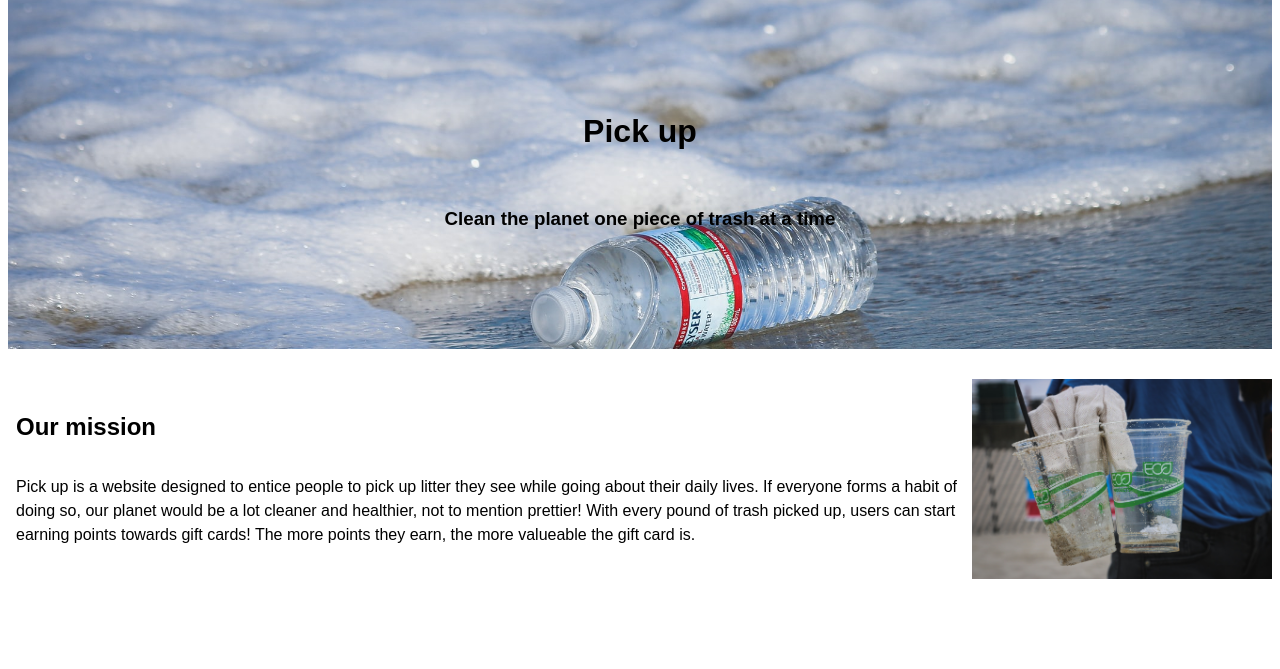
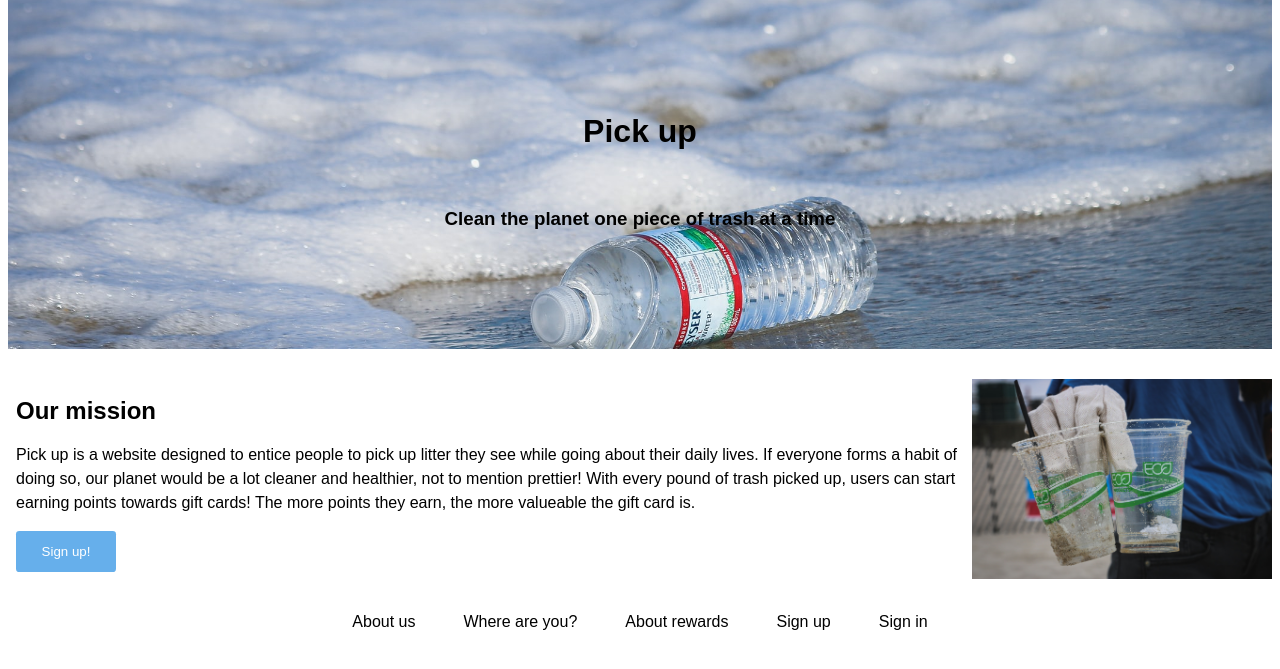
Before and after one commit to aevans1910/pick-up, a PHP site: page / in a window 1280 px wide. Shown: the part 81-750 px from the top of the page. Run offline with PHP 8.4, Linux system fonts and the light colour scheme.

Commit message:
[add] more styling and content to pages

```diff
--- a/index.html
+++ b/index.html
@@ -16,10 +16,10 @@
                 <img src="images/logo.jpg" width="auto" height="75">
             </a> -->
             <div class="Buttons">
-                <a class="nav-item nav-link" href="#cards">Home</a>
-                <a class="nav-item nav-link" href="#long-image">Location</a>
-                <a class="nav-item nav-link" href="#vid-and-text">Rewards</a>
-                <a class="nav-item nav-link" href="#wrapper">Account</a>
+                <a class="nav-item nav-link" href="index.html">Home</a>
+                <a class="nav-item nav-link" href="location.html">Location</a>
+                <a class="nav-item nav-link" href="rewards.html">Rewards</a>
+                <a class="nav-item nav-link" href="account.html">Account</a>
             </div>
         </div>
 
@@ -33,6 +33,7 @@
 
         <!-- Image and text -->
         <div id="img-and-text">
+            <div class="text-and-button">
                 <div class="text">
                     <h2>Our mission</h2>
                     <p>Pick up is a website designed to entice people to pick up litter
@@ -42,9 +43,24 @@
                         can start earning points towards gift cards! The more points they
                         earn, the more valueable the gift card is. </p>
                 </div>
+                <section>
+                    <button type="submit">Sign up!</button>
+                </section>
+            </div>
             <div class="image">
                 <img src="images/litter.jpg">
             </div>
         </div>
+
+        <!-- Footer -->
+        <div class="Footer">
+            <div class="Buttons">
+                <a class="nav-item nav-link" href="index.html">About us</a>
+                <a class="nav-item nav-link" href="location.html">Where are you?</a>
+                <a class="nav-item nav-link" href="rewards.html">About rewards</a>
+                <a class="nav-item nav-link" href="rewards.html">Sign up</a>
+                <a class="nav-item nav-link" href="account.html">Sign in</a>
+            </div>
+        </div>
     </body>
 </html>
--- a/style.css
+++ b/style.css
@@ -1,4 +1,4 @@
-/* Here is some styling for the entirety of the page */
+/* Here is some styling for the home page */
     body {
         display: flex;
         justify-content: center;
@@ -63,6 +63,32 @@
             color: black;
         }
 
+    /* Here is the style for the image and text portion */
+        #img-and-text {
+            display: flex;
+            justify-content: center;
+            flex-direction: row;
+            margin-top: 20px;
+            margin-left: 8px;
+        }
+
+        #img-and-text > .text {
+            display: flex;
+            justify-content: center;
+            flex-direction: column;
+        }
+
+        #img-and-text > .image> img{
+            display: flex;
+            justify-content: flex-end;
+            width: auto;
+            height: 200px;
+            margin-left: 8px;
+            border: none;
+        }
+
+/* Here is some styling for the rewards page */
+
      /* Here is style for the cards */
      #cards {
         display: flex;
@@ -113,58 +139,6 @@
     #cards > .card > button > a {
         text-decoration: none;
         color: white;
-    }
-
-/* Here is style for the about section */
-    #long-image {
-        background-image: url("images/open-ocean_hero.jpg");
-        display: flex;
-        justify-content: center;
-        flex-direction: column;
-        background-repeat: no-repeat;
-        background-size: cover;
-        background-position: center;
-        width: 100%;
-        height: 350px;
-        margin-bottom: 8px;
-        margin-top: 8px;
-    }
-
-    #long-image > .text {
-        display: flex;
-        justify-content: center;
-        flex-direction: column;
-        margin-left: 8px;
-    }
-
-    #long-image > .text > h1, p{
-        display: flex;
-        justify-content: center;
-        color: black;
-    }
-
-/* Here is the style for the image and text portion */
-    #img-and-text {
-        display: flex;
-        justify-content: center;
-        flex-direction: row;
-        margin-top: 20px;
-        margin-left: 8px;
-    }
-
-    #img-and-text > .text {
-        display: flex;
-        justify-content: center;
-        flex-direction: column;
-    }
-
-    #img-and-text > .image> img{
-        display: flex;
-        justify-content: flex-end;
-        width: auto;
-        height: 200px;
-        margin-left: 8px;
-        border: none;
     }
 
     /* Here is the style for the forms */
```
Also changed, not shown: account.html (+18 -4 lines), location.html (+79 -4 lines), rewards.html (+30 -37 lines). Lines whose indentation alone changed are shown as unchanged.
